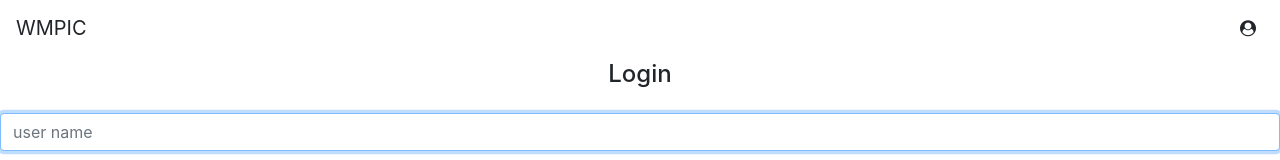
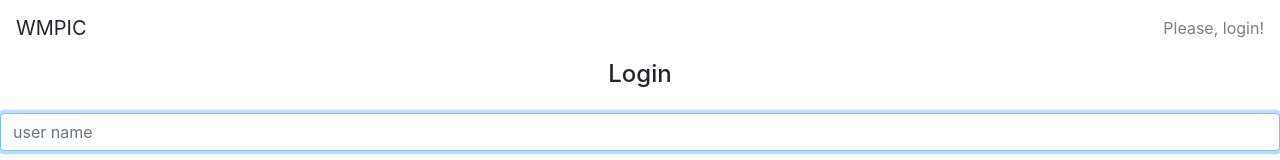
Before and after one commit to williammian/wmpic, an Angular app: page / in a window 1280 px wide. Shown: the top 160 px of the page. Built offline with nearby package versions, Linux system fonts and the light colour scheme.

Commit message:
async pipe

```diff
--- a/src/app/core/core.module.ts
+++ b/src/app/core/core.module.ts
@@ -1,8 +1,10 @@
+import { CommonModule } from '@angular/common';
 import { NgModule } from "@angular/core";
 import { HeaderComponent } from "./header/header.component";
 
 @NgModule({
   declarations: [ HeaderComponent ],
+  imports: [ CommonModule ],
   exports: [ HeaderComponent ]
 })
 export class CoreModule {
--- a/src/app/core/header/header.component.html
+++ b/src/app/core/header/header.component.html
@@ -1,9 +1,17 @@
 <header class="fixed-top">
   <nav class="navbar navbar-light bg-white">
       <a class="navbar-brand">WMPIC</a>
-      <div>
+
+      <div *ngIf="(user$ | async) as user; else login">
           <i class="fa fa-user-circle"></i>
-          <a class="ml-2">{{ user?.name }}</a>
+          <a class="ml-2">{{ user.name }}</a>
       </div>
+
+      <ng-template #login>
+        <span class="navbar-text">
+            Please, login!
+        </span>
+      </ng-template>
+
   </nav>
 </header>
--- a/src/app/core/header/header.component.ts
+++ b/src/app/core/header/header.component.ts
@@ -10,11 +10,9 @@
 export class HeaderComponent {
 
   user$: Observable<User>;
-  user: User;
 
   constructor(userService: UserService) {
     this.user$ = userService.getUser();
-    this.user$.subscribe(user => this.user = user);
   }
 
 }
```
